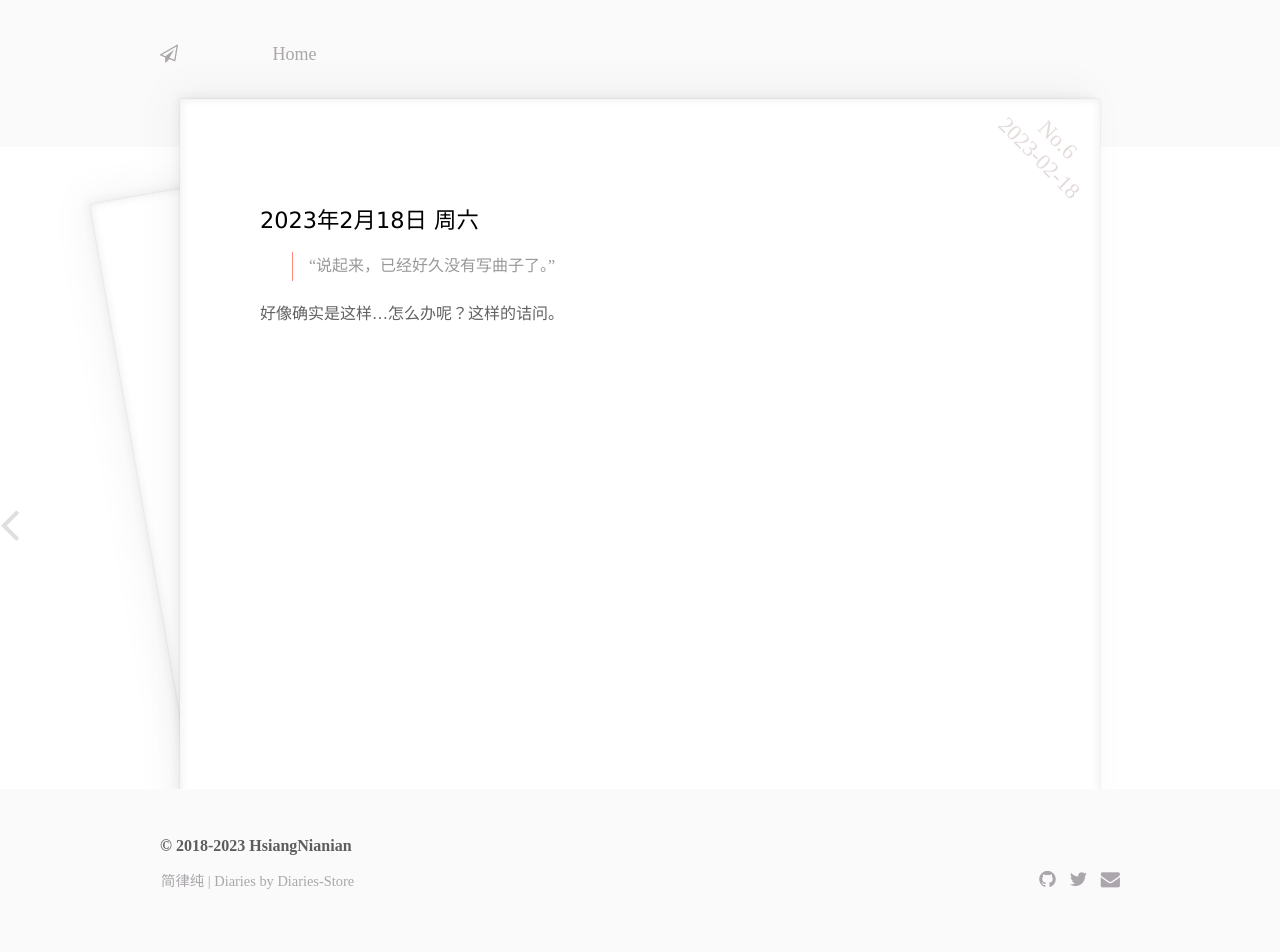
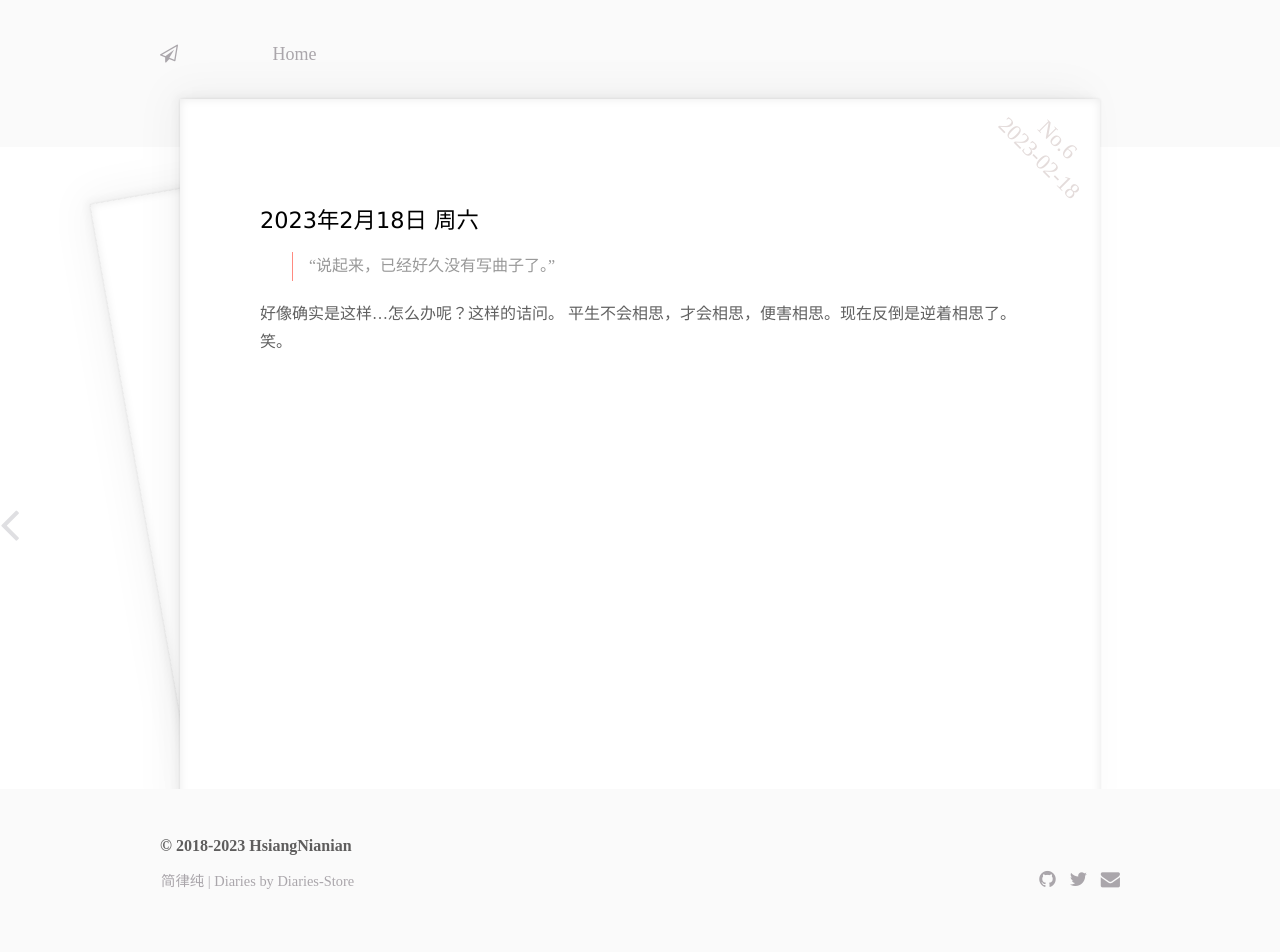
Before and after one commit to Diaries-Store/diary, a Jekyll site: the page built from _posts/2023-02-18-Sat.md, in a window 1280 px wide. Built offline with Jekyll 4.4.1, drawn with Linux system fonts in a browser that asks for light colours.

Commit message:
Update 2023-02-18-Sat.md

```diff
--- a/_posts/2023-02-18-Sat.md
+++ b/_posts/2023-02-18-Sat.md
@@ -12,3 +12,4 @@ category: 2023
 >“说起来，已经好久没有写曲子了。”
 
 好像确实是这样...怎么办呢？这样的诘问。
+平生不会相思，才会相思，便害相思。现在反倒是逆着相思了。笑。
```
